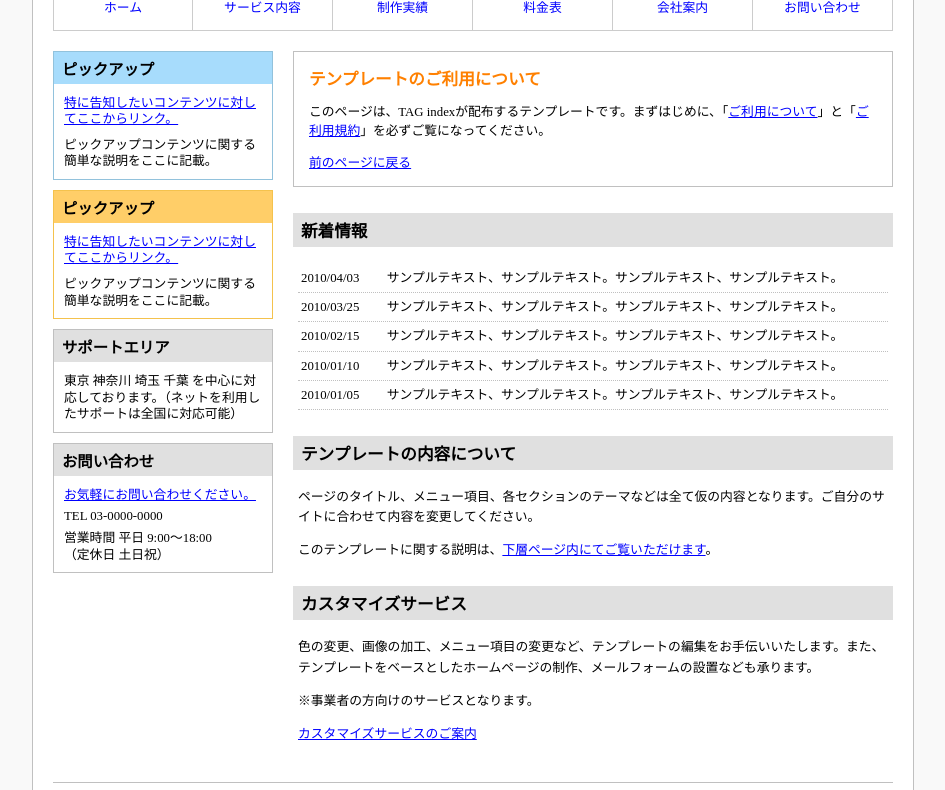
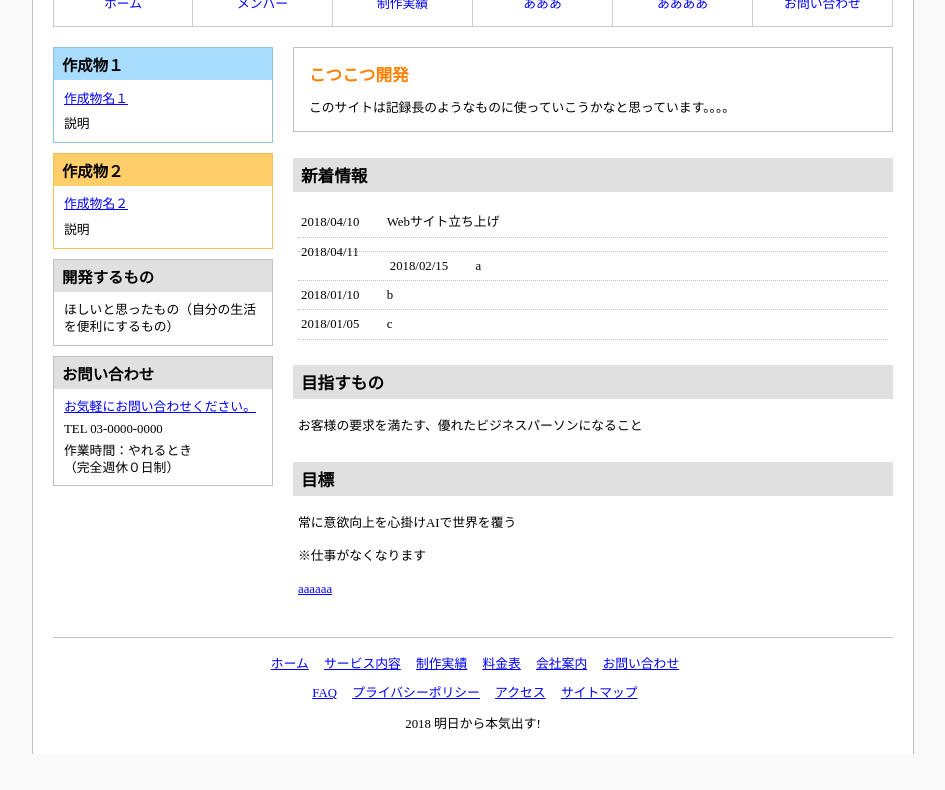
Before and after one commit to shigafua/git_practice, a plain HTML site: page index.html in a window 1280 px wide. Shown: the part 123-913 px from the top of the page, without its empty margins (167-1112 px from the left). After the commit the page ends 877 px from the top, so only its background shows below. Drawn offline with Linux system fonts and the light colour scheme.

Commit message:
I changed contents.

```diff
--- a/index.html
+++ b/index.html
@@ -1,5 +1,6 @@
 <!DOCTYPE HTML>
 <html lang="ja">
+
 <head>
 
     <meta http-equiv="Content-Type" content="text/html" charset="utf-8">
@@ -11,9 +12,10 @@
 
     <link rel="stylesheet" type="text/css" href="index.css">
 
-<title>ページのタイトル</title>
+    <title>プログラミングの勉強</title>
 
 </head>
+
 <body>
 
     <!-- コンテナ開始 -->
@@ -26,29 +28,52 @@
             <!-- ヘッダ開始 -->
             <div id="header">
 
-<h1 class="siteTitle">サイトタイトル</h1>
+                <h1 class="siteTitle">なんか作ってくぞ！</h1>
 
-<p class="catch"><strong>サイトのキャッチフレーズ</strong></p>
+                <p class="catch">
+                    <strong>A child who can do it</strong>
+                </p>
 
                 <ul class="guide">
-<li class="first"><a href="#">FAQ</a></li>
-<li><a href="#">アクセス</a></li>
-<li><a href="#">サイトマップ</a></li>
+                    <li class="first">
+                        <a href="#">FAQ</a>
+                    </li>
+                    <li>
+                        <a href="#">アクセス</a>
+                    </li>
+                    <li>
+                        <a href="#">サイトマップ</a>
+                    </li>
                 </ul>
+
 
                 <div class="opening">
 
-<h2><img src="image/top_image1.gif" alt="無料で使えるホームページテンプレート" width="840" height="260"></h2>
+                    <h2>
+                        <img src="image/top_image1.gif" alt="あああああああああ" width="840" height="260">
+                    </h2>
 
                 </div>
 
                 <ul class="nl clearFix">
-<li class="first"><a href="type1_top.html">ホーム</a></li>
-<li><a href="type1_low.html">サービス内容</a></li>
-<li><a href="#">制作実績</a></li>
-<li><a href="#">料金表</a></li>
-<li><a href="#">会社案内</a></li>
-<li><a href="#">お問い合わせ</a></li>
+                    <li class="first">
+                        <a href="type1_top.html">ホーム</a>
+                    </li>
+                    <li>
+                        <a href="type1_low.html">メンバー</a>
+                    </li>
+                    <li>
+                        <a href="#">制作実績</a>
+                    </li>
+                    <li>
+                        <a href="#">あああ</a>
+                    </li>
+                    <li>
+                        <a href="#">ああああ</a>
+                    </li>
+                    <li>
+                        <a href="#">お問い合わせ</a>
+                    </li>
                 </ul>
 
                 <hr class="none">
@@ -66,11 +91,10 @@
 
                     <div class="section emphasis">
 
-<h2>テンプレートのご利用について</h2>
+                        <h2>こつこつ開発</h2>
 
-<p>このページは、TAG indexが配布するテンプレートです。まずはじめに、「<a href="../../docs/note.html">ご利用について</a>」と「<a href="../../docs/rule.html">ご利用規約</a>」を必ずご覧になってください。</p>
+                        <p>このサイトは記録長のようなものに使っていこうかなと思っています。。。。</p>
 
-<p><a href="../type1_layout.html">前のページに戻る</a></p>
 
                     </div>
 
@@ -80,20 +104,20 @@
 
                         <dl class="clearFix">
 
-<dt>2010/04/03</dt>
-<dd>サンプルテキスト、サンプルテキスト。サンプルテキスト、サンプルテキスト。</dd>
+                            <dt>2018/04/10</dt>
+                            <dd>Webサイト立ち上げ</dd>
 
-<dt>2010/03/25</dt>
-<dd>サンプルテキスト、サンプルテキスト。サンプルテキスト、サンプルテキスト。</dd>
+                            <dt>2018/04/11</dt>
+                            <dd></dd>
 
-<dt>2010/02/15</dt>
-<dd>サンプルテキスト、サンプルテキスト。サンプルテキスト、サンプルテキスト。</dd>
+                            <dt>2018/02/15</dt>
+                            <dd>a</dd>
 
-<dt>2010/01/10</dt>
-<dd>サンプルテキスト、サンプルテキスト。サンプルテキスト、サンプルテキスト。</dd>
+                            <dt>2018/01/10</dt>
+                            <dd>b</dd>
 
-<dt>2010/01/05</dt>
-<dd>サンプルテキスト、サンプルテキスト。サンプルテキスト、サンプルテキスト。</dd>
+                            <dt>2018/01/05</dt>
+                            <dd>c</dd>
 
                         </dl>
 
@@ -101,23 +125,25 @@
 
                     <div class="section normal">
 
-<h2>テンプレートの内容について</h2>
+                        <h2>目指すもの</h2>
 
-<p>ページのタイトル、メニュー項目、各セクションのテーマなどは全て仮の内容となります。ご自分のサイトに合わせて内容を変更してください。</p>
+                        <p>お客様の要求を満たす、優れたビジネスパーソンになること
+                        </p>
 
-<p>このテンプレートに関する説明は、<a href="type1_low.html">下層ページ内にてご覧いただけます</a>。</p>
 
                     </div>
 
                     <div class="section normal">
 
-<h2>カスタマイズサービス</h2>
+                        <h2>目標</h2>
 
-<p>色の変更、画像の加工、メニュー項目の変更など、テンプレートの編集をお手伝いいたします。また、テンプレートをベースとしたホームページの制作、メールフォームの設置なども承ります。</p>
+                        <p>常に意欲向上を心掛けAIで世界を覆う</p>
 
-<p>※事業者の方向けのサービスとなります。</p>
+                        <p>※仕事がなくなります</p>
 
-<p><a href="../../service/index.html">カスタマイズサービスのご案内</a></p>
+                        <p>
+                            <a href="../../service/index.html">aaaaaa</a>
+                        </p>
 
                     </div>
 
@@ -130,29 +156,33 @@
 
                     <div class="section emphasis">
 
-<h2>ピックアップ</h2>
+                        <h2>作成物１</h2>
 
-<p><a href="#">特に告知したいコンテンツに対してここからリンク。</a></p>
+                        <p>
+                            <a href="#">作成物名１</a>
+                        </p>
 
-<p>ピックアップコンテンツに関する簡単な説明をここに記載。</p>
+                        <p>説明</p>
 
                     </div>
 
                     <div class="section strong">
 
-<h2>ピックアップ</h2>
+                        <h2>作成物２</h2>
 
-<p><a href="#">特に告知したいコンテンツに対してここからリンク。</a></p>
+                        <p>
+                            <a href="#">作成物名２</a>
+                        </p>
 
-<p>ピックアップコンテンツに関する簡単な説明をここに記載。</p>
+                        <p>説明</p>
 
                     </div>
 
                     <div class="section normal">
 
-<h2>サポートエリア</h2>
+                        <h2>開発するもの</h2>
 
-<p>東京 神奈川 埼玉 千葉 を中心に対応しております。（ネットを利用したサポートは全国に対応可能）</p>
+                        <p>ほしいと思ったもの（自分の生活を便利にするもの）</p>
 
                     </div>
 
@@ -160,11 +190,14 @@
 
                         <h2>お問い合わせ</h2>
 
-<p><a href="#">お気軽にお問い合わせください。</a></p>
+                        <p>
+                            <a href="#">お気軽にお問い合わせください。</a>
+                        </p>
 
                         <p>TEL 03-0000-0000</p>
 
-<p>営業時間 平日 9:00～18:00<br>（定休日 土日祝）</p>
+                        <p>作業時間：やれるとき
+                            <br>（完全週休０日制）</p>
 
                     </div>
 
@@ -182,25 +215,43 @@
             <div id="footer">
 
                 <ul class="nl">
-<li class="first"><a href="type1_top.html">ホーム</a></li>
-<li><a href="type1_low.html">サービス内容</a></li>
-<li><a href="#">制作実績</a></li>
-<li><a href="#">料金表</a></li>
-<li><a href="#">会社案内</a></li>
-<li><a href="#">お問い合わせ</a></li>
+                    <li class="first">
+                        <a href="type1_top.html">ホーム</a>
+                    </li>
+                    <li>
+                        <a href="type1_low.html">サービス内容</a>
+                    </li>
+                    <li>
+                        <a href="#">制作実績</a>
+                    </li>
+                    <li>
+                        <a href="#">料金表</a>
+                    </li>
+                    <li>
+                        <a href="#">会社案内</a>
+                    </li>
+                    <li>
+                        <a href="#">お問い合わせ</a>
+                    </li>
                 </ul>
 
                 <ul class="nl guide">
-<li class="first"><a href="#">FAQ</a></li>
-<li><a href="#">プライバシーポリシー</a></li>
-<li><a href="#">アクセス</a></li>
-<li><a href="#">サイトマップ</a></li>
+                    <li class="first">
+                        <a href="#">FAQ</a>
+                    </li>
+                    <li>
+                        <a href="#">プライバシーポリシー</a>
+                    </li>
+                    <li>
+                        <a href="#">アクセス</a>
+                    </li>
+                    <li>
+                        <a href="#">サイトマップ</a>
+                    </li>
                 </ul>
 
                 <address>
-東京都北区0-0-0 タグインデックスビル10F TEL 03-0000-0000
-<br>
-Copyright (C) 2010 あなたのサイト名. All Rights Reserved.
+                    2018 明日から本気出す!
                 </address>
 
             </div>
@@ -214,4 +265,5 @@ Copyright (C) 2010 あなたのサイト名. All Rights Reserved.
     <!-- コンテナ終了 -->
 
 </body>
+
 </html>
```
Lines whose indentation alone changed are shown as unchanged.
